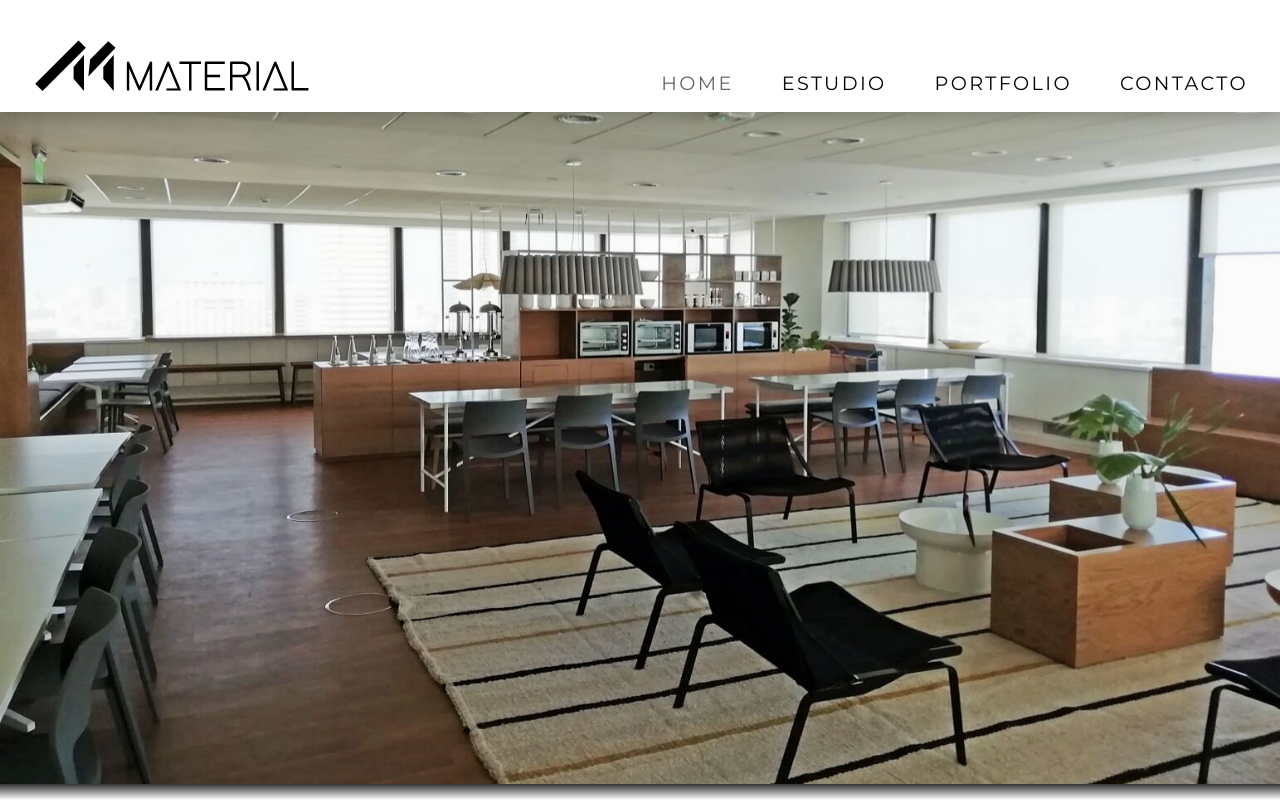
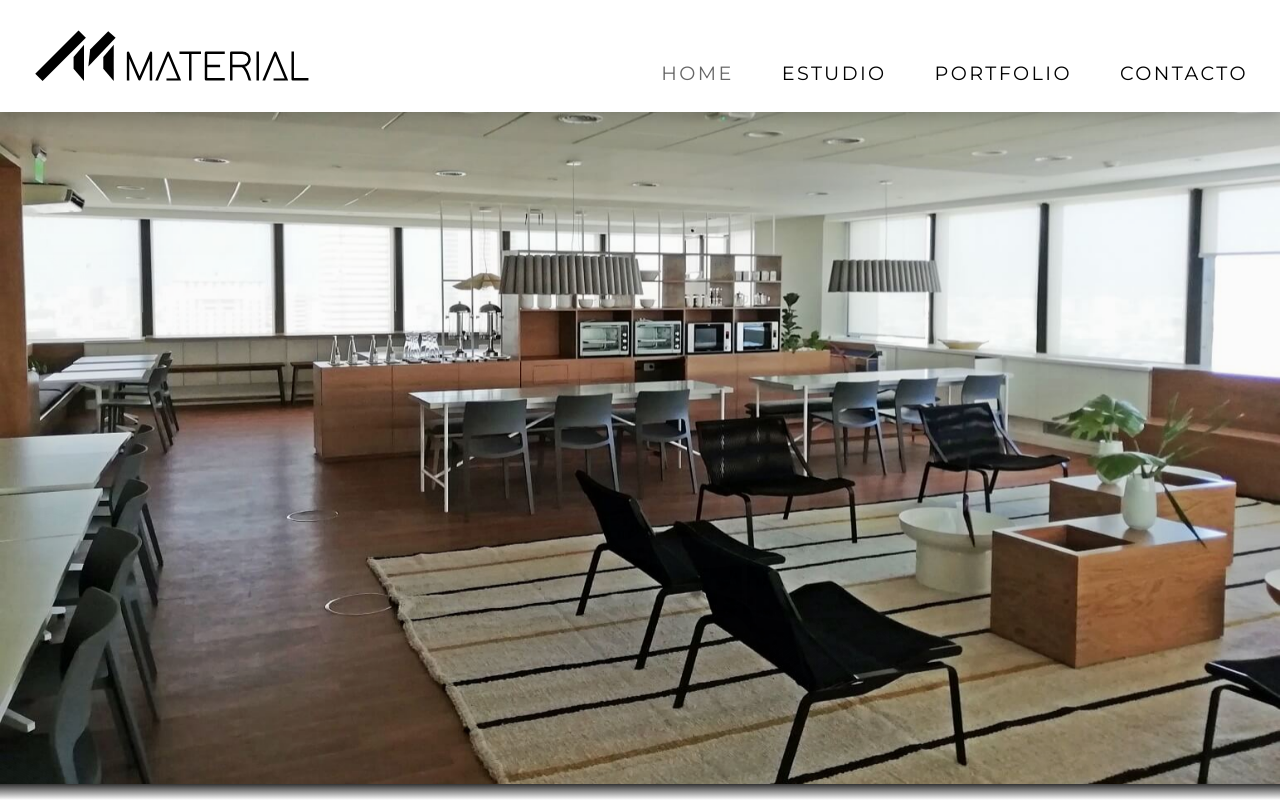
Before and after one commit to marcelolaba/material-estudio, a plain HTML site: page index.html in a window 1280 px wide. Shown: the top 800 px of the page. Drawn offline with nearby package versions, Linux system fonts and the light colour scheme.

Commit message:
cosmetics

```diff
--- a/css/styles.css
+++ b/css/styles.css
@@ -253,7 +253,6 @@ Navbar
     display: flex;
     /* align-content: center;
     justify-items: center; */
-    margin-top: 55px;
     transition: all 0.4s ease;
   }
   .menu .active {
@@ -273,9 +272,9 @@ Navbar
   .mobile-menu {
     transform: translateY(-120%);
   }
-  .nav-logo {
+  /* .nav-logo {
     margin-top: 20px;
-  }
+  } */
 }
 
 /*
--- a/js/app.js
+++ b/js/app.js
@@ -1,6 +1,8 @@
 //sidebar
 const navBtn = document.getElementById("nav-btn");
-navBtn.style.marginTop = "25px";
+navBtn.style.paddingTop = "25px";
+var menu = document.getElementById("menu");
+menu.style.paddingTop = "35px";
 const mobileMenu = document.getElementById("mobile-menu");
 const navBar = document.getElementsByClassName("navbar-center");
 
@@ -90,7 +92,6 @@ $(document).ready(function () {
 //Srink navbar on scroll
 $(window).scroll(function () {
   var y = document.getElementsByClassName("menu-link");
-  var menu = document.getElementById("menu");
   var logo = document.getElementById("nav-logo");
 
   if ($(document).scrollTop() > 50) {
@@ -99,9 +100,8 @@ $(window).scroll(function () {
     for (i = 0; i < y.length; i++) {
       y[i].style.fontSize = "1rem";
     }
-    menu.style.marginTop = "10px";
-    logo.style.marginTop = "0px";
-    navBtn.style.marginTop = "0px";
+    menu.style.paddingTop = "10px";
+    navBtn.style.paddingTop = "0px";
     if ($(mobileMenu).hasClass("show-nav")) {
       mobileMenu.classList.remove("show-nav");
       mobileMenu.classList.toggle("show-nav-small");
@@ -112,13 +112,13 @@ $(window).scroll(function () {
     for (i = 0; i < y.length; i++) {
       y[i].style.fontSize = "1.2rem";
     }
-    menu.style.marginTop = "55px";
-    navBtn.style.marginTop = "25px";
-    if ($(window).width() <= 992) {
-      logo.style.marginTop = "0px";
-    } else {
-      logo.style.marginTop = "20px";
-    }
+    menu.style.paddingTop = "35px";
+    navBtn.style.paddingTop = "25px";
+    // if ($(window).width() <= 992) {
+    //   logo.style.marginTop = "0px";
+    // } else {
+    //   logo.style.marginTop = "20px";
+    // }
     if ($(mobileMenu).hasClass("show-nav-small")) {
       mobileMenu.classList.remove("show-nav-small");
       mobileMenu.classList.toggle("show-nav");
```
